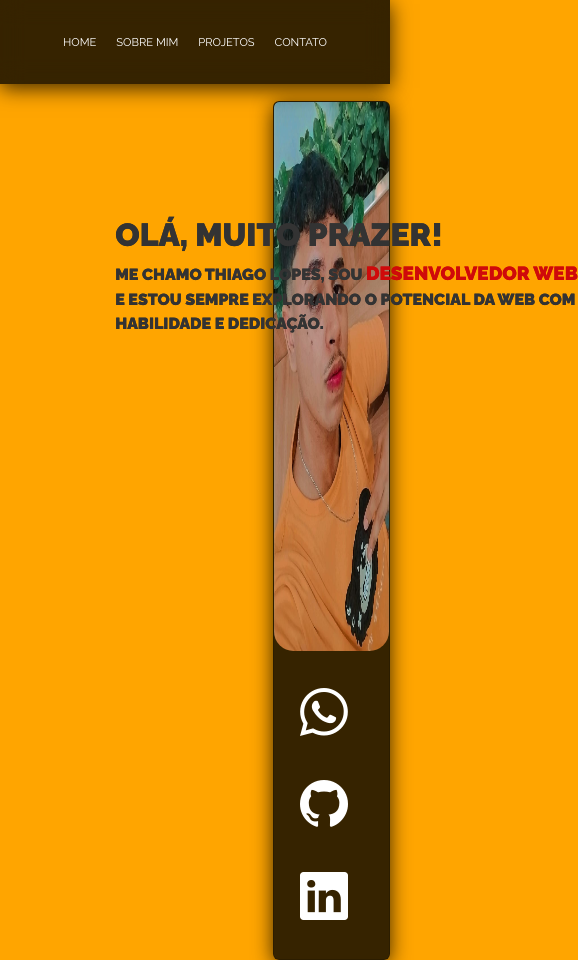
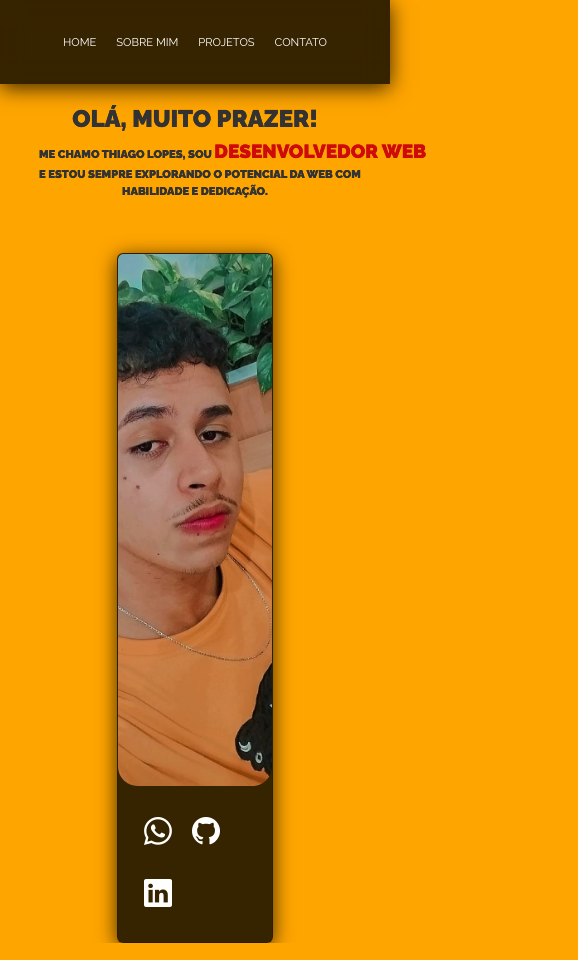
Before and after one commit to thigasfella/portfolio, a Next.js app: page / in a window 390 px wide. Shown: the whole page, 578 px wide, since content can reach past the window. Built offline with nearby package versions, Linux system fonts and the light colour scheme.

Commit message:
testando atualizações

```diff
--- a/styles/globals.css
+++ b/styles/globals.css
@@ -146,6 +146,50 @@ i{
 /* Estilos para dispositivos móveis (telefones) */
 @media (max-width: 480px) {
     /* Estilos para telas pequenas */
+    .small-icon{
+        font-size: 250%;
+    }
+    .container-photo {
+        display: block;
+        margin: 0 auto; /* Centraliza horizontalmente */
+        margin-top: 30vh; /* Ajuste conforme necessário */
+        width: 40%; /* Largura relativa para não ocupar toda a largura */
+        max-width: 100%; /* Garante que não ultrapasse a largura da tela */
+    }
+
+    .card-img-top {
+        border-bottom-left-radius: 5vw;
+        border-bottom-right-radius: 5vw;
+        height: 65vh; /* Altura desejada */
+        max-height: 65vh; /* Altura máxima desejada */
+
+        object-fit: cover; /* Ajusta a imagem ao tamanho do container */
+    }
+
+    .containerText {
+        position: absolute;
+        font-family: var(--font-family);
+        font-weight: 1000;
+        font-size: 0.7rem;
+        font-style: normal;
+        text-align: center; /* Centraliza o texto */
+        top: 12vh; /* Posição relativa ao topo */
+        left: 50%; /* Centraliza horizontalmente */
+        transform: translateX(-50%); /* Ajusta para centralizar corretamente */
+        color: var(--color-text); /* Cor do texto */
+        width: 80%; /* Largura relativa para não ocupar toda a largura */
+        max-width: 600px; /* Largura máxima fixa */
+    }
+
+    .text-normal-apresentacao {
+        font-size: 1.5rem;
+    }
+    .photos-container{
+        display: none;
+    }
+    .card-img-top{
+        height: 63vh;
+    }
   }
 
   /* Estilos para dispositivos móveis (telefones grandes e tablets pequenos) */
```
